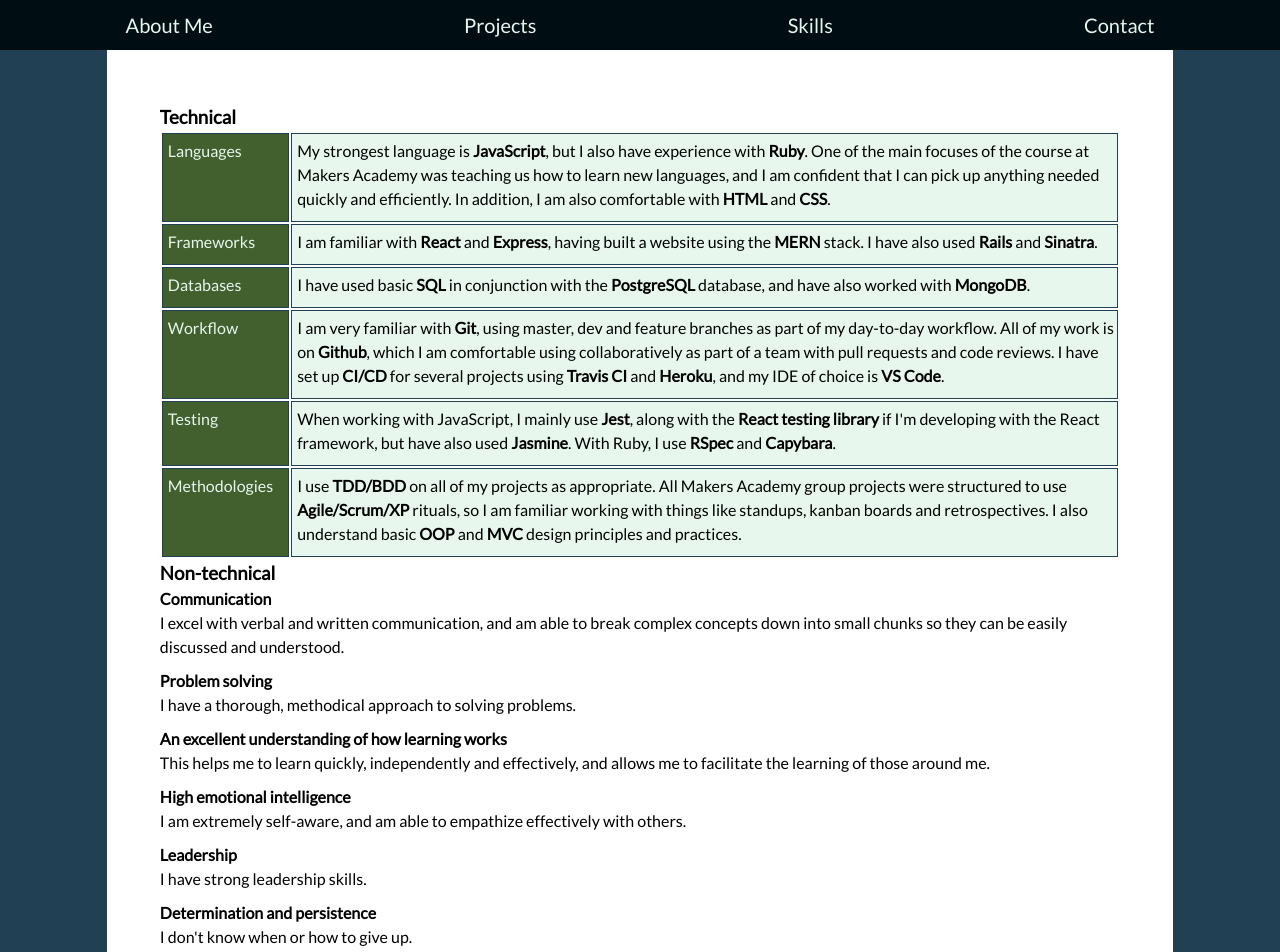
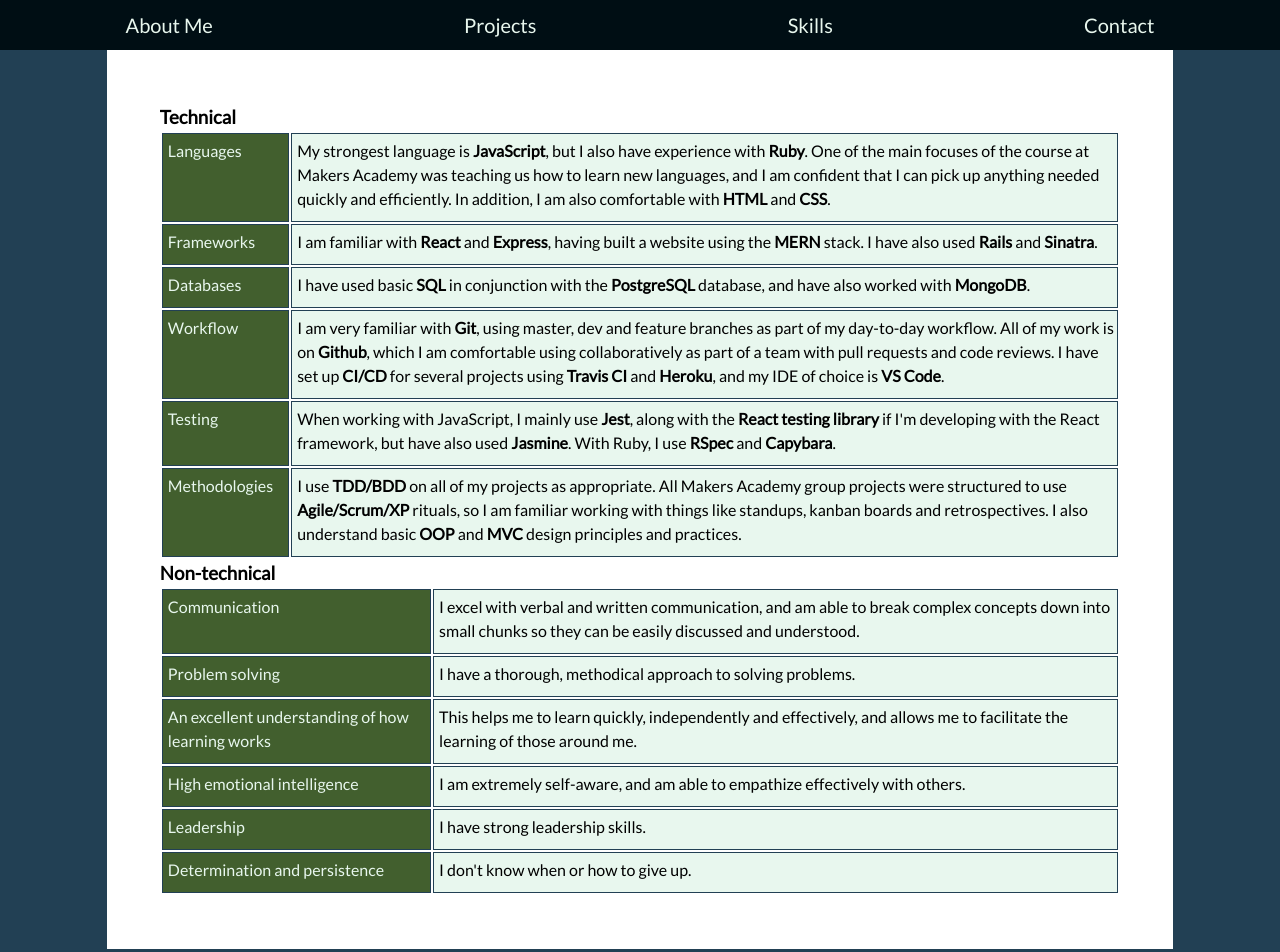
Before and after one commit to PhilipVigus/dev-portfolio, a React (Create React App) app: page /skills in a window 1280 px wide. Shown: the top 952 px of the page. Built offline with nearby package versions, Linux system fonts and the light colour scheme.

Commit message:
Format non-technical skills

```diff
--- a/src/components/skills.css
+++ b/src/components/skills.css
@@ -11,4 +11,5 @@
   background-color: var(--lightest-shade);
   padding-left: 5px;
   padding-top: 5px;
+  vertical-align: top;
 }
--- a/src/components/skills.jsx
+++ b/src/components/skills.jsx
@@ -71,28 +71,56 @@
         </tbody>
       </table>
       <h3>Non-technical</h3>
-      <h4>Communication</h4>
-      <p>
-        I excel with verbal and written communication, and am able to break
-        complex concepts down into small chunks so they can be easily discussed
-        and understood.
-      </p>
-      <h4>Problem solving</h4>
-      <p>I have a thorough, methodical approach to solving problems.</p>
-      <h4>An excellent understanding of how learning works</h4>
-      <p>
-        This helps me to learn quickly, independently and effectively, and
-        allows me to facilitate the learning of those around me.
-      </p>
-      <h4>High emotional intelligence</h4>
-      <p>
-        I am extremely self-aware, and am able to empathize effectively with
-        others.
-      </p>
-      <h4>Leadership</h4>
-      <p>I have strong leadership skills.</p>
-      <h4>Determination and persistence</h4>
-      <p>I don&apos;t know when or how to give up.</p>
+      <table className="tech-skills-table">
+        <tbody>
+          <tr className="tech-skills-row">
+            <td className="tech-skills-category">Communication</td>
+            <td className="tech-skills-description">
+              I excel with verbal and written communication, and am able to
+              break complex concepts down into small chunks so they can be
+              easily discussed and understood.
+            </td>
+          </tr>
+          <tr className="tech-skills-row">
+            <td className="tech-skills-category">Problem solving</td>
+            <td className="tech-skills-description">
+              I have a thorough, methodical approach to solving problems.
+            </td>
+          </tr>
+          <tr className="tech-skills-row">
+            <td className="tech-skills-category">
+              An excellent understanding of how learning works
+            </td>
+            <td className="tech-skills-description">
+              This helps me to learn quickly, independently and effectively, and
+              allows me to facilitate the learning of those around me.
+            </td>
+          </tr>
+          <tr className="tech-skills-row">
+            <td className="tech-skills-category">
+              High emotional intelligence
+            </td>
+            <td className="tech-skills-description">
+              I am extremely self-aware, and am able to empathize effectively
+              with others.
+            </td>
+          </tr>
+          <tr className="tech-skills-row">
+            <td className="tech-skills-category">Leadership</td>
+            <td className="tech-skills-description">
+              I have strong leadership skills.
+            </td>
+          </tr>
+          <tr className="tech-skills-row">
+            <td className="tech-skills-category">
+              Determination and persistence
+            </td>
+            <td className="tech-skills-description">
+              I don&apos;t know when or how to give up.
+            </td>
+          </tr>
+        </tbody>
+      </table>
     </div>
   );
 }
```
